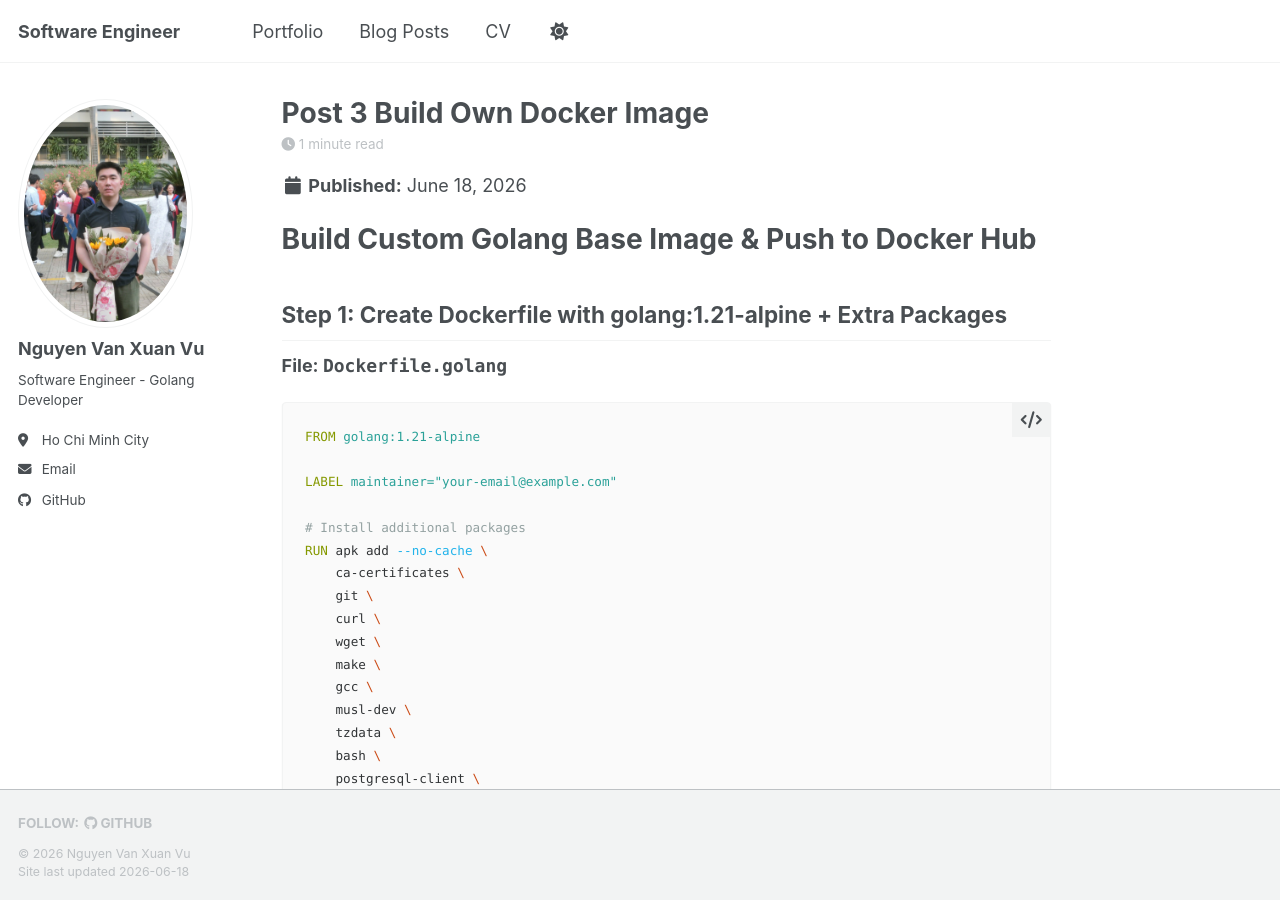
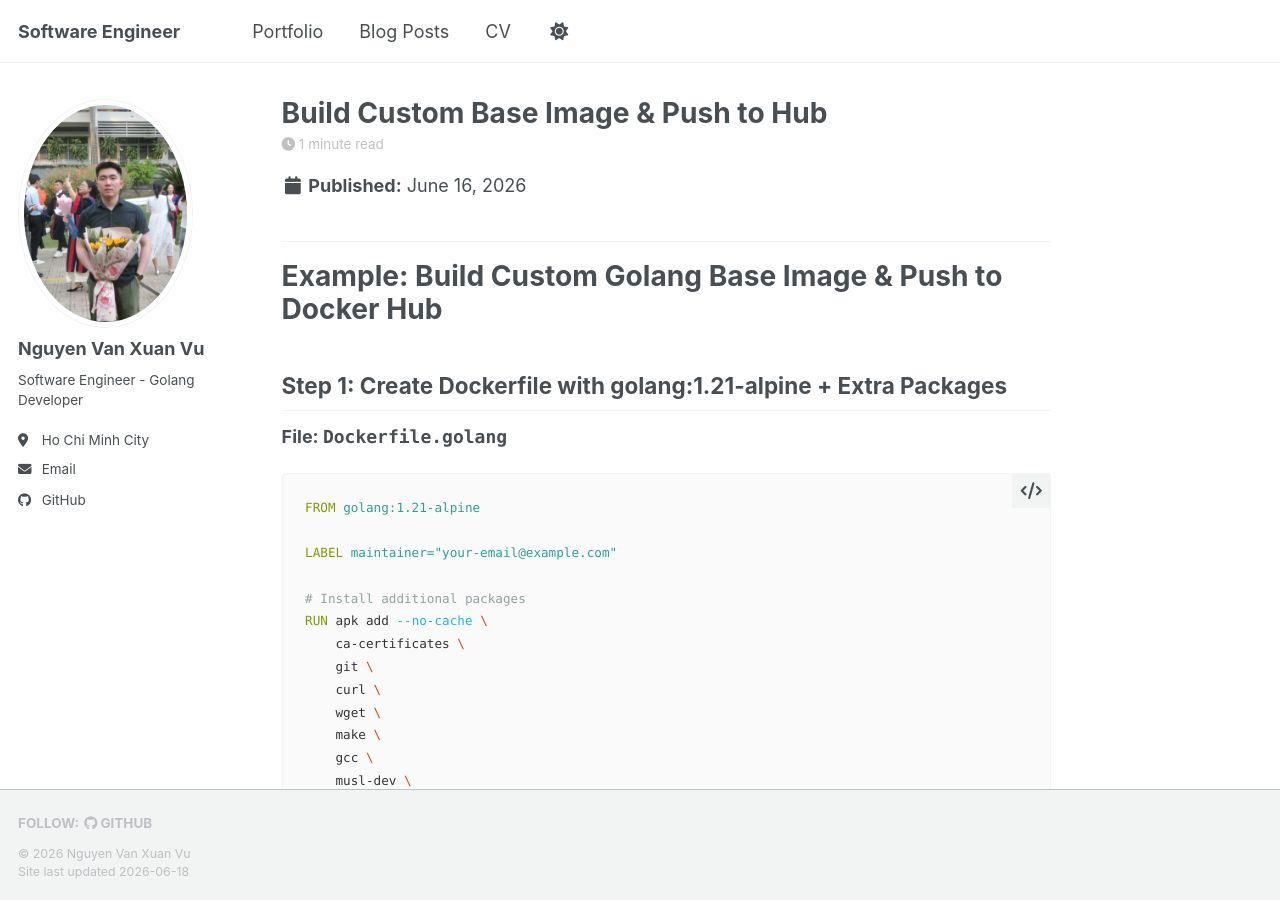
Before and after one commit to nguyenvanxuanvu/nguyenvanxuanvu.github.io, a Jekyll site: the page built from _posts/2026-06-18-post-3-build-own-docker-image.md, in a window 1280 px wide and 900 px high. Built offline with Jekyll 4.4.1, drawn with Linux system fonts in a browser that asks for light colours; a script bundle is joined from its source files by our own code; library files that are not in the unit come from our copies.

Commit message:
Revise post title and metadata for Docker image guide
Updated post metadata and title for clarity.

```diff
--- a/_posts/2026-06-18-post-3-build-own-docker-image.md
+++ b/_posts/2026-06-18-post-3-build-own-docker-image.md
@@ -1,4 +1,14 @@
-# Build Custom Golang Base Image & Push to Docker Hub
+---
+title:  "Build Custom Base Image & Push to Hub"
+date: 2026-06-16
+permalink: /posts/post-3
+tags:
+  - docker
+  - custom
+---
+---
+
+# Example: Build Custom Golang Base Image & Push to Docker Hub
 
 ## Step 1: Create Dockerfile with golang:1.21-alpine + Extra Packages
 
```
